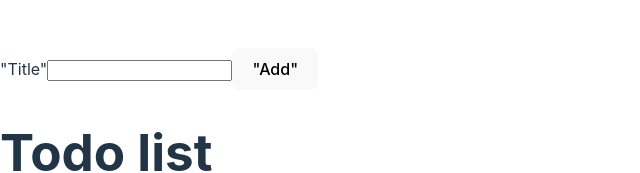
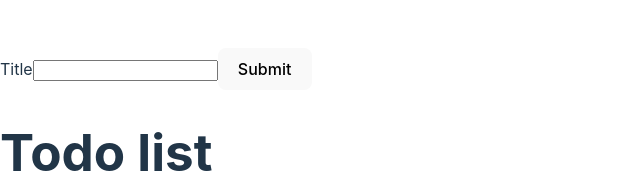
Before and after one commit to darialevinson/final_project, a React (Vite) app: page / in a window 1280 px wide. Shown: the part 134-307 px from the top of the page, without its empty margins (0-640 px from the left). Built offline with nearby package versions, Linux system fonts and the light colour scheme.

Commit message:
lesson 1-2 fixes

```diff
--- a/src/AddTodoForm.jsx
+++ b/src/AddTodoForm.jsx
@@ -2,9 +2,9 @@ function AddTodoForm() {
 return (
 
     <form>
-        <label htmlFor = "todoTitle">"Title"</label>
+        <label htmlFor="todoTitle">Title</label>
         <input id ="todoTitle" type="text"></input>
-        <button>"Add"</button>
+        <button>Submit</button>
     </form>
 
 )
--- a/src/App.jsx
+++ b/src/App.jsx
@@ -5,9 +5,6 @@ import AddTodoForm from './AddTodoForm';
 
 
 function App() {
-
-  const [count, setCount] = useState(0);
-
   return (
     <div>
       <AddTodoForm/>
--- a/src/TodoList.jsx
+++ b/src/TodoList.jsx
@@ -1,7 +1,6 @@
 import React, { useState } from 'react';
 
 function App() {
-  const [count, setCount] = useState(0);
 
   return (
     <div>
```
